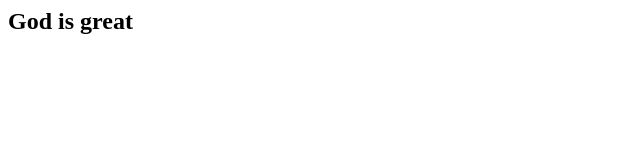
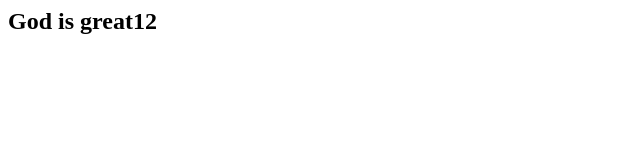
Before and after one commit to Makas2020/ansible1, a plain HTML site: page playbook/index.html in a window 1280 px wide. Shown: the full height of the page, 0-640 px from the left. Drawn offline with Linux system fonts and the light colour scheme.

Commit message:
Update index.html

```diff
--- a/playbook/index.html
+++ b/playbook/index.html
@@ -1,3 +1,3 @@
 <html>
-<h2> God is great</h2>
+<h2> God is great12</h2>
 </html>
```
